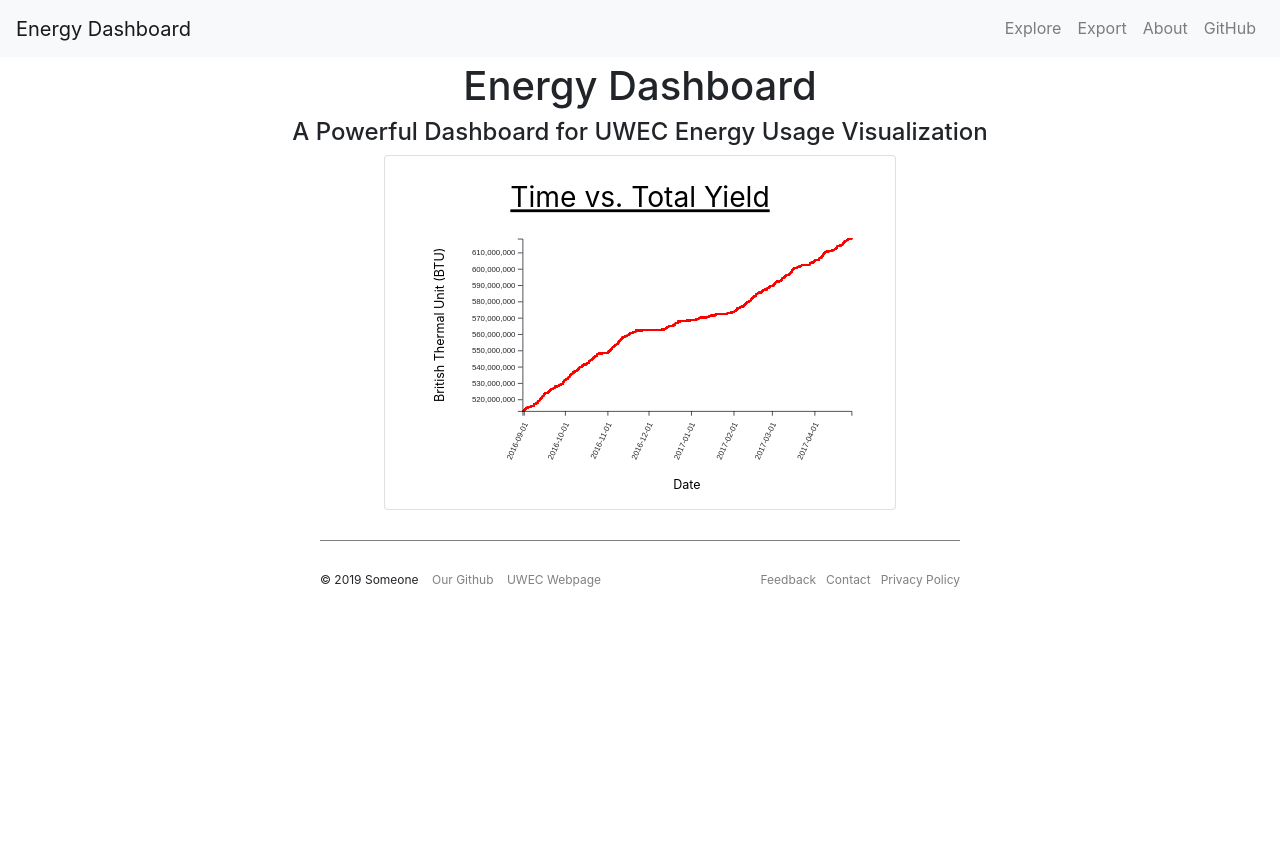
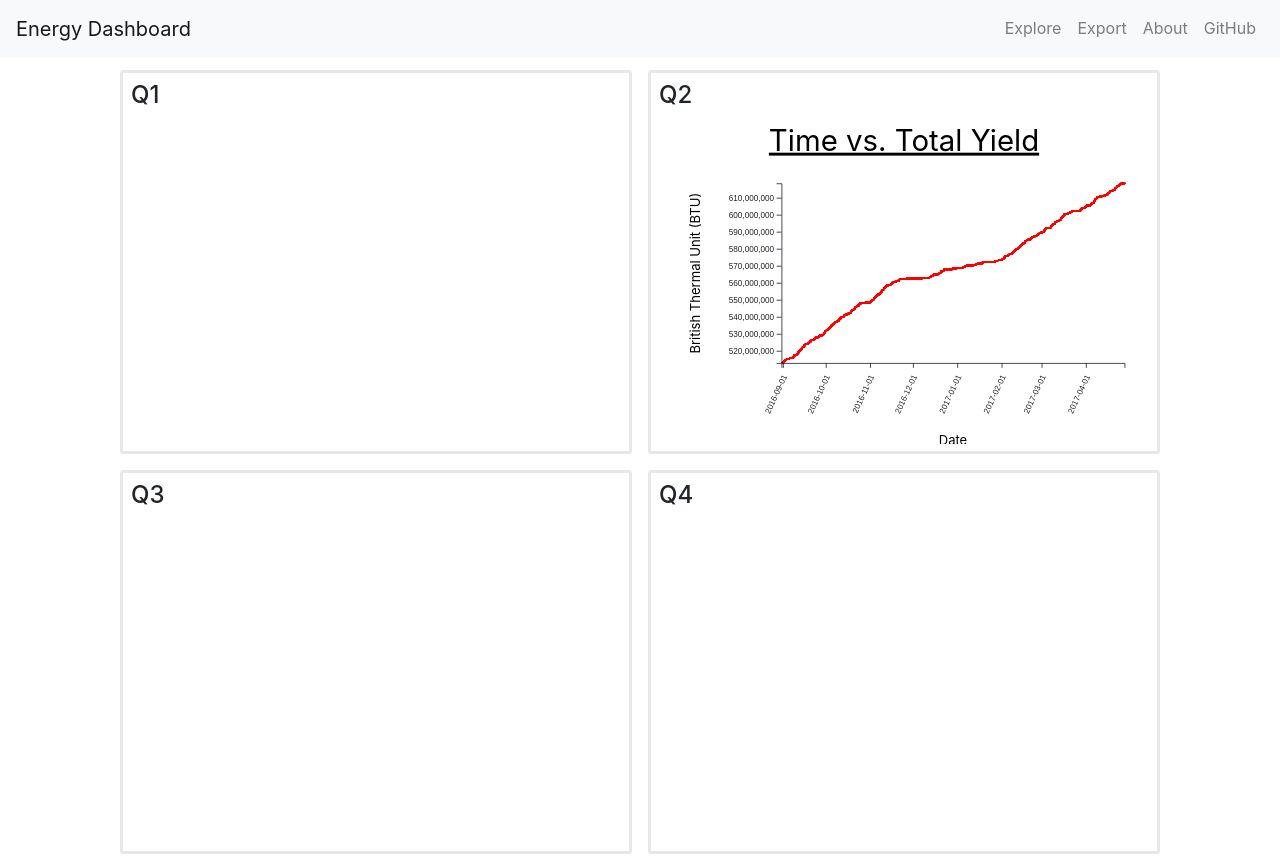
Before and after one commit to uwec-innovation-labs/energy-dashboard-frontend, a React (Create React App) app in the folder frontend/: page / in a window 1280 px wide. Before the commit the page ends 800 px from the top, so only its background shows below. Built offline with nearby package versions, Linux system fonts and the light colour scheme; the HTML template or start-up script is replaced by a standard one.

Commit message:
Fix the dang download button + basic card layout.

```diff
--- a/frontend/src/components/Home.js
+++ b/frontend/src/components/Home.js
@@ -1,21 +1,26 @@
 import React, { Component } from 'react'
 import '../styles/App.scss'
 import ScatterPlot from './ScatterPlot'
-import { Card } from 'reactstrap'
 
 class Home extends Component {
   render() {
     return (
-      <div>
-        <center>
-          <h1> Energy Dashboard </h1>
-          <h4> A Powerful Dashboard for UWEC Energy Usage Visualization </h4>
-          <div id="scatterContainer">
-            <Card id="scatterCard">
-              <ScatterPlot/>
-            </Card>
+      <div class="centered">
+        <div class="cards">
+          <div class="card">
+              <h4> Q1 </h4>
           </div>
-        </center>
+          <div class="card">
+              <h4> Q2 </h4>
+                <ScatterPlot graphName="graph1"/>
+          </div>
+          <div class="card">
+            <h4> Q3 </h4>
+          </div>
+          <div class="card">
+            <h4> Q4 </h4>
+          </div>
+        </div>
       </div>
     )
   }
--- a/frontend/src/components/Layout.js
+++ b/frontend/src/components/Layout.js
@@ -8,7 +8,6 @@ export default class Layout extends Component {
       <div>
         <AppNav />
         {this.props.children}
-        <FooterBar />
       </div>
     )
   }
--- a/frontend/src/styles/App.scss
+++ b/frontend/src/styles/App.scss
@@ -12,6 +12,10 @@
 .export {
   margin: 0 auto;
   text-align: center;
+}
+
+.btn {
+  width: 100%;
 }
 
 .container  {
@@ -121,3 +125,26 @@ Form {
 .plotPoint {
   fill: $graph-color;
 }
+
+.cards {
+  width: 90vw;
+  margin: 10vh auto 0;
+  margin-top: 0;
+  display: flex;
+  flex-flow: row wrap;
+  justify-content: center;
+}
+
+.card {
+  height: 30vw;
+  width: 40vw;
+  margin: 0.5em;
+  border: 3px solid #e7e7e7;
+  border-radius: 4px;
+  padding: 0.5em;
+}
+
+.card:hover {
+  box-shadow: 0 3px 6px rgba(0,0,0,0.16), 0 3px 6px rgba(0,0,0,0.23);
+  transition: all 0.5s cubic-bezier(.25,.8,.25,1);
+}
```
